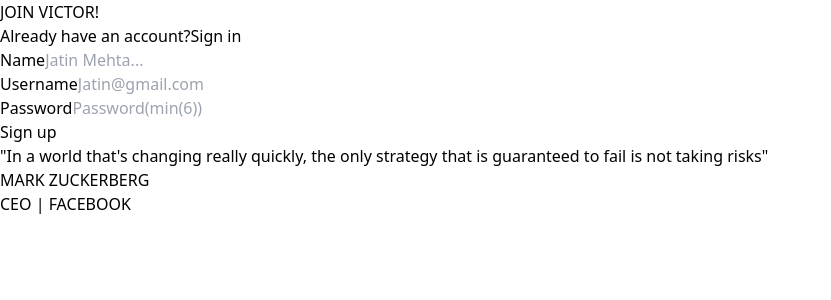
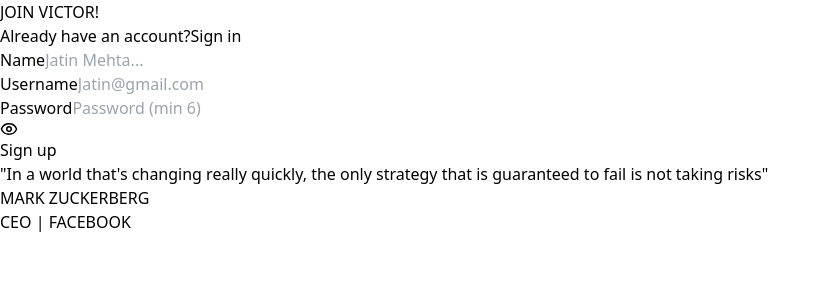
Before and after one commit to JatinMehta007/Victor, a React (Vite) app in the folder frontend/: page / in a window 1280 px wide. Shown: the top 300 px of the page, without its empty margins (0-831 px from the left). Built offline with nearby package versions, Linux system fonts and the light colour scheme.

Commit message:
add password-show-icon

```diff
--- a/frontend/src/components/Auth.tsx
+++ b/frontend/src/components/Auth.tsx
@@ -4,11 +4,12 @@ import { SigninInput, SignupInput } from "@mrcricket/medium-common";
 import axios from "axios";
 import { BACKEND_URL } from "../config";
 import { Spinner } from "./Spinner";
-
+import { Eye, EyeOff } from "lucide-react";
 
 export const Auth = ({ type }: { type: "signup" | "signin" }) => {
   const navigate = useNavigate();
   const [isLoading, setIsLoading] = useState(false);
+  const [showPassword, setShowPassword] = useState(false);
   const [postInputs, setPostInputs] = useState<SignupInput>({
     name: "",
     username: "",
@@ -112,10 +113,11 @@ export const Auth = ({ type }: { type: "signup" | "signin" }) => {
              ): null}
 
               {type === "signup" ? (
+                <div className="relative">
                   <LabelledInput
                     label="Password"
-                type={"password"}
-                placeholder="Password(min(6))"
+                    type={showPassword ? "text" : "password"}
+                    placeholder="Password (min 6)"
                     onChange={(e) => {
                       setPostInputs({
                         ...postInputs,
@@ -123,13 +125,21 @@ export const Auth = ({ type }: { type: "signup" | "signin" }) => {
                       });
                     }}
                   />
-            ):null}
+                  <span
+                    onClick={() => setShowPassword((prev) => !prev)}
+                    className="absolute  cursor-pointer right-3 bottom-3"
+                  >
+                    {showPassword ? <EyeOff size={18} /> : <Eye size={18} />}
+                  </span>
+                </div>
+              ) : null}
 
 
             {type === "signin" ? (
+              <div className="relative">
              <LabelledInput
               label="Password"
-              type={"password"}
+              type={showPassword ? "text" : "password"}
               placeholder="Password"
               onChange={(e) => {
                 setGetInputs({
@@ -138,6 +148,13 @@ export const Auth = ({ type }: { type: "signup" | "signin" }) => {
                 });
               }}
               />
+               <span
+                    onClick={() => setShowPassword((prev) => !prev)}
+                    className="absolute  cursor-pointer right-3 bottom-3"
+                  >
+                    {showPassword ? <EyeOff size={18} /> : <Eye size={18} />}
+                  </span>
+              </div>
             ):null}
 
             <button onClick={sendRequest} type="button" className="mt-5 w-full text-white bg-green-700 hover:bg-green-500  focus:outline-none focus:ring-4 focus:ring-gray-300 font-bold rounded-lg text-lg  px-5 py-2.5 "
```
Lines whose indentation alone changed are shown as unchanged.
